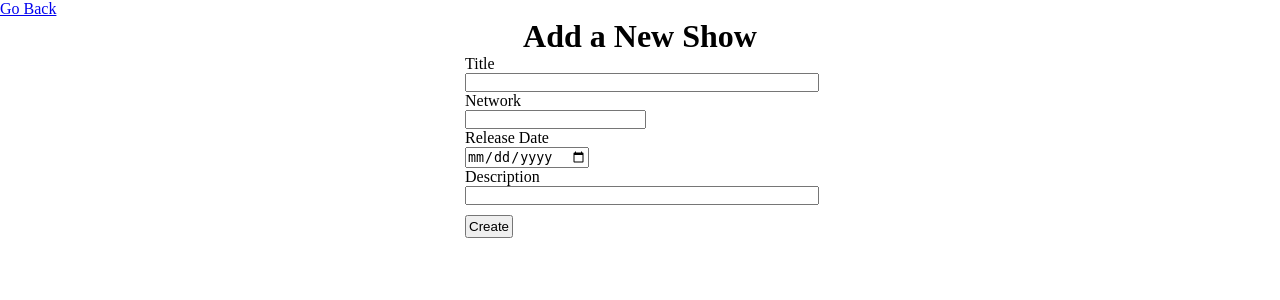
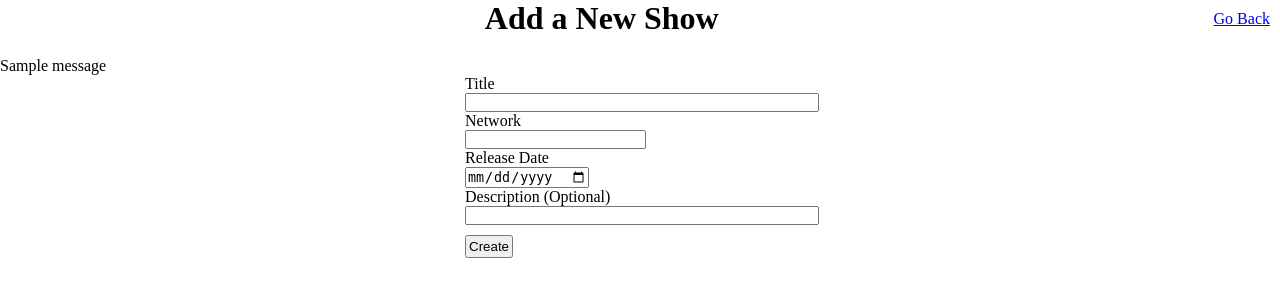
Before and after one commit to ArnoldTingSu/tvShows, a Django app: page /shows/new in a window 1280 px wide. Shown: the top 300 px of the page. Run offline with Django 3.2, Linux system fonts and the light colour scheme; tables that the repository leaves empty hold one stand-in row (values such as "Sample post"); one stand-in notice (Sample message) is shown.

Commit message:
second commit

```diff
--- a/tvShows/static/css/new_show.css
+++ b/tvShows/static/css/new_show.css
@@ -5,6 +5,12 @@
 
 h1{
     text-align: center;
+    padding-bottom: 20px;
+}
+.error {
+    text-align: center;
+    padding-bottom: 8px;
+    color: red;
 }
 
 form {
@@ -29,7 +35,7 @@ form {
 
 #back{
     float:right;
-    padding: 20px;
+    padding: 10px;
 }
 
 #go, #submit{
--- a/tvShows/templates/new_show.html
+++ b/tvShows/templates/new_show.html
@@ -9,9 +9,16 @@
     <link rel="stylesheet" href="{% static 'css/new_show.css' %}">
 </head>
 <body>
-    <a href="/shows">Go Back</a>
+    <a href="/shows" id="back">Go Back</a>
     <h1>Add a New Show</h1>
-
+    <div class="content">
+        {% if messages %}
+        <ul class="mesages">
+            {% for message in messages%}
+            <li{% if message.tags %} class="{{message.tags}}" {% endif %}>{{message}}</li>
+            {% endfor %}
+        </ul>
+        {% endif %}
         <form action="/shows/create" method="POST" id=inputs>
             {% csrf_token %}
             <label>Title</label>
@@ -20,9 +27,10 @@
             <input type="text" id="network_input" name="network">
             <Label>Release Date</Label>
             <input type="date" id="release_date" name="release_date">
-        <label>Description</label>
+            <label>Description (Optional)</label>
             <input type="textarea" rows="4" cols="50" id="description" name="description">
             <input type="submit" id="submit" value="Create">
         </form>
+    </div>
 </body>
 </html>
--- a/tvShows/views.py
+++ b/tvShows/views.py
@@ -1,7 +1,9 @@
 from django.shortcuts import render, redirect
+from django.contrib import messages
+
+
 from .models import Show
 
-# Create your views here.
 
 def all_shows(request):
     context = {
@@ -13,7 +15,13 @@ def new(request):
     return render(request, 'new_show.html')
 
 def create(request):
-    Show.objects.create(
+    errors = Show.objects.input_validator(request.POST)
+    if errors:
+        for key, value in errors.items():
+            messages.error(request, value)
+        return redirect('/shows/new')
+    else:
+        Show.objects.create(
         title=request.POST['title'],
         network=request.POST['network'],
         release=request.POST['release_date'],
@@ -37,18 +45,24 @@ def edit(request, show_id):
 def update(request, show_id):
     current_info = Show.objects.get(id=show_id)
     url = show_id
-    if current_info.title != request.POST['title']:
-        current_info.title = request.POST['title']
-        current_info.save()
-    if current_info.network != request.POST['network']:
-        current_info.network = request.POST['network']
-        current_info.save()
-    if current_info.release != request.POST['release_date']:
-        current_info.release = request.POST['release_date']
-        current_info.save()
-    if current_info.desc != request.POST['description']:
-        current_info.desc = request.POST['description']
-        current_info.save()
+    errors = Show.objects.input_validator(request.POST)
+    if errors:
+        for key, value in errors.items():
+            messages.error(request, value)
+        return redirect('/shows/new')
+    else:
+        if current_info.title != request.POST['title']:
+            current_info.title = request.POST['title']
+            current_info.save()
+        if current_info.network != request.POST['network']:
+            current_info.network = request.POST['network']
+            current_info.save()
+        if current_info.release != request.POST['release_date']:
+            current_info.release = request.POST['release_date']
+            current_info.save()
+        if current_info.desc != request.POST['description']:
+            current_info.desc = request.POST['description']
+            current_info.save()
     return redirect(f'/shows/{url}')
 
 def delete(request, show_id):
```
Also changed, not shown: tvShows/models.py (+14 -0 lines), db.sqlite3. Lines whose indentation alone changed are shown as unchanged.
